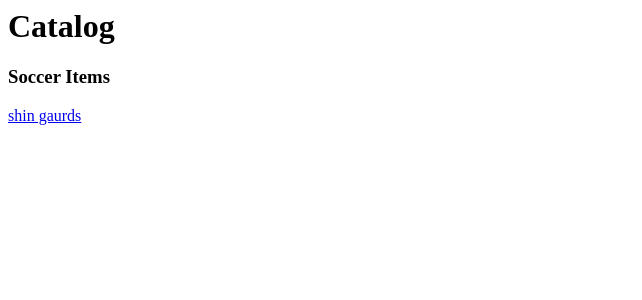
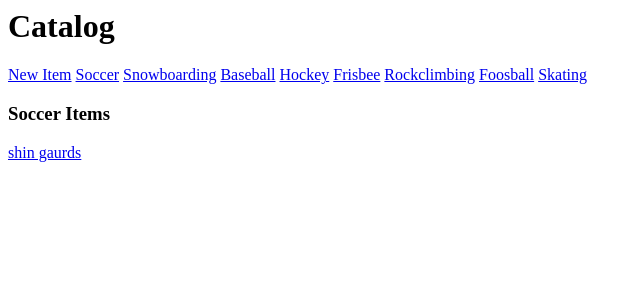
Before and after one commit to uhlissuh/catalog, a Flask app: page /Soccer in a window 1280 px wide. Shown: the top 300 px of the page, without its empty margins (0-642 px from the left). Run offline with Flask 2, Linux system fonts and the light colour scheme.

Commit message:
fix capitalization issue in routing methods, added form to edit_item.html

```diff
--- a/server.py
+++ b/server.py
@@ -28,7 +28,7 @@ CLIENT_ID = json.loads(
 APPLICATION_NAME = "Restaurant Menu Application"
 
 @app.route('/')
-def FrontPage():
+def frontPage():
     latest_items = session.query(Item).order_by(Item.time_created.desc()).limit(5)
     print latest_items
     return render_template('front_page.html', latest_items = latest_items)
@@ -43,11 +43,11 @@ def newItem():
         session.add(newItem)
         session.commit()
         flash('new item created!')
-        return redirect(url_for('FrontPage'))
+        return redirect(url_for('frontPage'))
 
 #routes for all the categories
 @app.route('/<category_name>')
-def CategoryPage(category_name):
+def categoryPage(category_name):
     category_name = str(category_name)
     category_items = session.query(Item).filter_by(category = category_name).all()
     print "items are", category_items
@@ -55,17 +55,23 @@ def CategoryPage(category_name):
 
 #routes for items
 @app.route('/<category>/<item_id>')
-def ItemPage(category, item_id):
+def itemPage(category, item_id):
     item = session.query(Item).filter_by(id = item_id).first()
 
-    return render_template('item_page.html', category = category, item_id = item_id)
+    return render_template('item_page.html', category = category, item = item)
 
 #edit and delete items
 @app.route('/<category>/<item_id>/edit')
 def editItem(category, item_id):
     if request.method == 'GET':
-        return render_template('edit_item.html')
-
+        return render_template('edit_item.html', category = category, item_id = item_id)
+    if request.method == 'POST':
+        item = session.query(Item).filter_by(id = item_id).first()
+        item.name = request.form['name']
+        item.description = request.form['description']
+        item.category = request.form['category']
+        session.commit()
+        return redirect(url_for('itemPage', item_id = item_id))
 
 #login
 @app.route('/login')
--- a/templates/category_page.html
+++ b/templates/category_page.html
@@ -1,14 +1,19 @@
 {% extends "front_page.html" %}
+<head>
+  <title>{% block title %}{{category_name}} Items{% endblock %}</title>
+</head>
+<body>
+  {% block body %}
+  <h3>{{category_name}} Items</h3>
 
-{% block body %}
-<h3>{{category_name}} Items</h3>
+  {% for i in category_items %}
 
-{% for i in category_items %}
+  <a href="{{url_for('itemPage', category = category_name, item_id = i.id)}}">{{i.name}}</a>
 
-<a href="{{url_for('ItemPage', category = category_name, item_id = i.id)}}">{{i.name}}</a>
+  <br />
 
-<br />
+  {% endfor %}
 
-{% endfor %}
+  {% endblock %}
 
-{% endblock %}
+</body>
--- a/templates/front_page.html
+++ b/templates/front_page.html
@@ -1,6 +1,6 @@
 <html>
 <head>
-  <title>Catalog</title>
+  <title>{% block title %}Catalog{% endblock %}</title>
 </head>
 <body>
   <h1>Catalog</h1>
@@ -13,16 +13,18 @@
     </ul>
     {% endif %}
   {% endwith %}
+
+  <a href="{{url_for('newItem')}}">New Item</a>
+  <a href="{{url_for('categoryPage', category_name ='Soccer')}}">Soccer</a>
+  <a href="{{url_for('categoryPage', category_name ='Snowboarding')}}">Snowboarding</a>
+  <a href="{{url_for('categoryPage', category_name ='Baseball')}}">Baseball</a>
+  <a href="{{url_for('categoryPage', category_name ='Hockey')}}">Hockey</a>
+  <a href="{{url_for('categoryPage', category_name ='Frisbee')}}">Frisbee</a>
+  <a href="{{url_for('categoryPage', category_name ='Rockclimbing')}}">Rockclimbing</a>
+  <a href="{{url_for('categoryPage', category_name ='Foosball')}}">Foosball</a>
+  <a href="{{url_for('categoryPage', category_name ='Skating')}}">Skating</a>
+
   {% block body %}
-  <a href="{{url_for('newItem')}}">New Item</a>
-  <a href="{{url_for('CategoryPage', category_name ='Soccer')}}">Soccer</a>
-  <a href="{{url_for('CategoryPage', category_name ='Snowboarding')}}">Snowboarding</a>
-  <a href="{{url_for('CategoryPage', category_name ='Baseball')}}">Baseball</a>
-  <a href="{{url_for('CategoryPage', category_name ='Hockey')}}">Hockey</a>
-  <a href="{{url_for('CategoryPage', category_name ='Frisbee')}}">Frisbee</a>
-  <a href="{{url_for('CategoryPage', category_name ='Rockclimbing')}}">Rockclimbing</a>
-  <a href="{{url_for('CategoryPage', category_name ='Foosball')}}">Foosball</a>
-  <a href="{{url_for('CategoryPage', category_name ='Skating')}}">Skating</a>
 
   <h2>Latest Items</h2>
   {% for item in latest_items %}
```
Also changed, not shown: templates/edit_item.html (+26 -1 lines), templates/item_page.html (+15 -3 lines), templates/new_item.html (+7 -3 lines).
